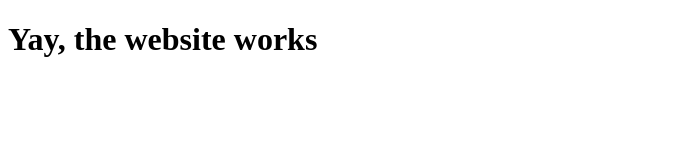
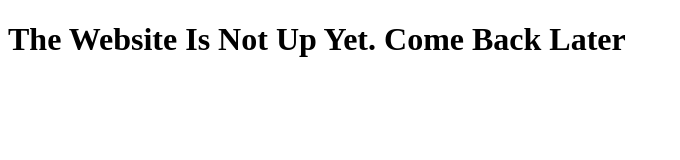
Before and after one commit to localtechnerd/misliking, a plain HTML site: page index.html in a window 1280 px wide. Shown: the whole page, without its empty margins (0-680 px from the left). Drawn offline with Linux system fonts and the light colour scheme.

Commit message:
Update index.html

```diff
--- a/index.html
+++ b/index.html
@@ -13,6 +13,6 @@
 </head>
 
 <body>
-  <h1>Yay, the website works</h1>
+  <h1>The Website Is Not Up Yet. Come Back Later</h1>
 </body>
 </html>
```
